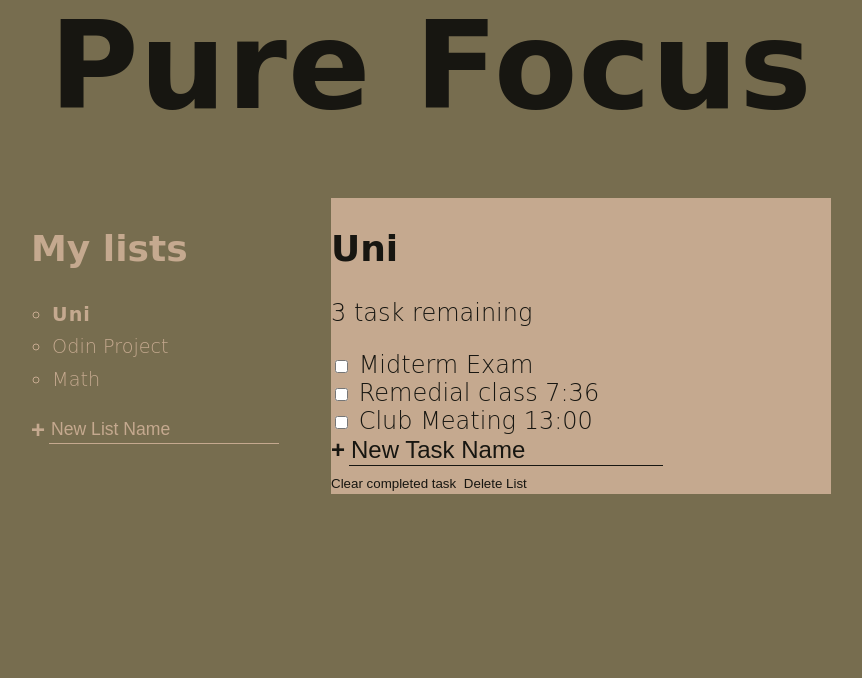
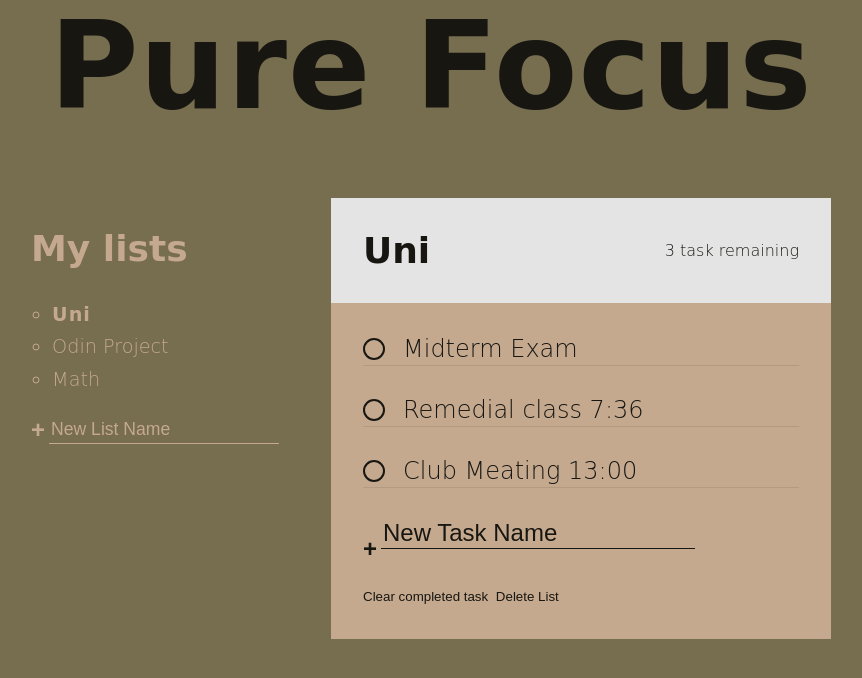
Before and after one commit to MENENDEZGUERRA/PureFocus, a website built with webpack: page dist/index.html in a window 1280 px wide. Shown: the whole page, without its empty margins (209-1071 px from the left). Built offline with nearby package versions, Linux system fonts and the light colour scheme; a web font is replaced by a local one.

Commit message:
Tasks style and crossing of task

```diff
--- a/dist/index.html
+++ b/dist/index.html
@@ -15,9 +15,9 @@
     <div class="all-tasks">
         <h2 class="task-list-title">My lists</h2>
         <ul class="task-list">
-            <li class="active-list">Uni</li>
-            <li>Odin Project</li>
-            <li>Math</li>
+            <li class="list-name active-list">Uni</li>
+            <li class="list-name">Odin Project</li>
+            <li class="list-name">Math</li>
         </ul>
 
         <form action="">
--- a/dist/style.css
+++ b/dist/style.css
@@ -39,6 +39,13 @@ body {
     font-size: 1.2rem;
     list-style: circle;
     padding-left: 1.1em;
+}
+.list-name {
+    cursor: pointer;
+}
+
+.list-name:hover{
+    opacity: 0.7;
 }
 
 form {
@@ -106,3 +113,93 @@ form {
     background: var(--clr-light);
     color: var(--clr-dark);
 }
+
+.todo-header {
+    padding: var(--spacer);
+    background: #e4e4e4;
+    display: flex;
+    align-items: center;
+    justify-content: space-between;
+}
+
+.list-title {
+    margin: 0 1rem 0 0;
+}
+
+.task-count {
+    margin: 0;
+    font-size: 1rem;
+}
+
+.todo-body {
+    padding: var(--spacer);
+}
+
+[type="checkbox"] {
+    opacity: 0;
+    position: absolute;
+}
+
+.task label {
+    display: inline-flex;
+    align-items: center;
+    position: relative;
+}
+
+.task {
+    position: relative;
+    margin-bottom: 1.25em;
+}
+
+.task::after {
+    content: "";
+    position: absolute;
+    right: 0;
+    left: 0;
+    bottom: 0;
+    height: 1px;
+    background: currentColor;
+    opacity: 0.1;
+}
+
+.custom-checkbox {
+    --size: 0.75em;
+    display: inline-block;
+    width: var(--size);
+    height: var(--size);
+    margin-right: var(--size);
+    cursor: pointer;
+    border: 2px solid currentColor;
+    border-radius: 50%;
+    transform: scale(1);
+    transition: transform 300ms ease-in-out;
+}
+
+.task:hover .custom-checkbox, [type="checkbox"]:focus + label .custom-checkbox{
+    transform: scale(1.2);
+    color: var(--clr-primary);
+}
+
+[type="checkbox"]:checked + label .custom-checkbox {
+    background: var(--clr-primary);
+    border-color: var(--clr-primary);
+    box-shadow: inset 0 0 0px 2px white;
+}
+
+[type="checkbox"]:checked + label {
+    opacity: 0.5;
+}
+
+.task label::after {
+    content: '';
+    position: absolute;
+    left: 1.5em;
+    right: 0;
+    height: 3px;
+    background: currentColor;
+    transform: scaleX(0);
+}
+
+[type="checkbox"]:checked + label::after {
+    transform: scaleX(1);
+}
```
